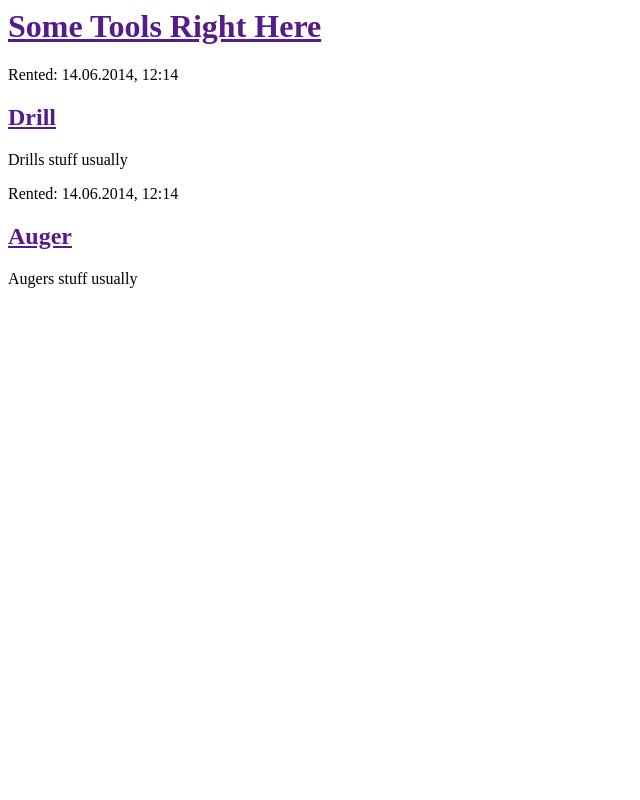
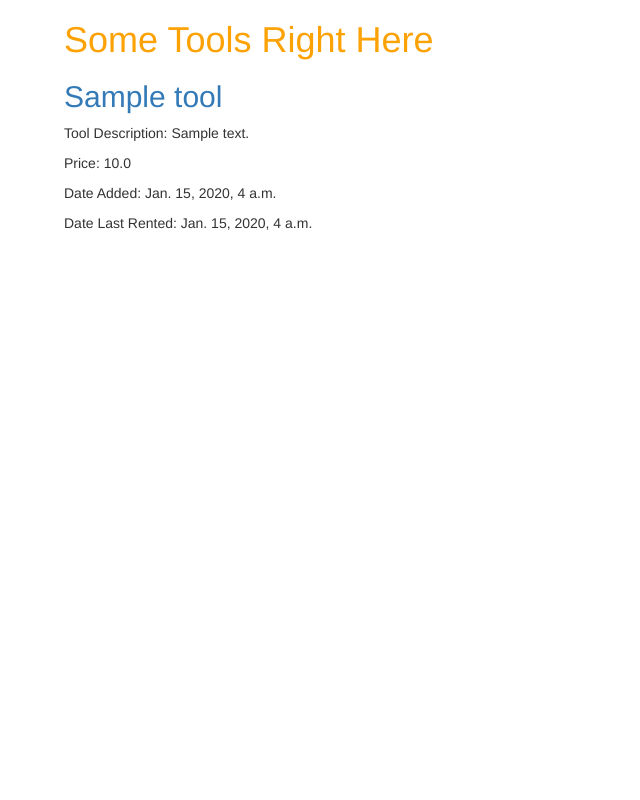
Before and after one commit to rkeisling/tool_rental_django, a Django app: page / in a window 1280 px wide. Shown: the whole page, without its empty margins (0-640 px from the left). Run offline with Django 3.2, Linux system fonts and the light colour scheme; tables that the repository leaves empty hold one stand-in row (values such as "Sample post"); some libraries are stand-ins or nearby versions.

Commit message:
Very basic webapp finished and up, preparing to add premade pages.

```diff
--- a/tool_rental/models.py
+++ b/tool_rental/models.py
@@ -13,6 +13,7 @@ class Tool(models.Model):
     price = models.FloatField()
     date_added = models.DateTimeField(default=timezone.now())
     date_rented = models.DateTimeField(blank=True, null=True)
+    num_available = models.IntegerField(default=0)
 
     def __str__(self):
         return self.tool_name
--- /dev/null
+++ b/tool_rental/static/css/tool_rental.css
@@ -0,0 +1,6 @@
+h1 a {
+    color: #FCA205;
+}
+body {
+    padding-left: 5%;
+}
--- a/tool_rental/templates/tool_rental/tool_list.html
+++ b/tool_rental/templates/tool_rental/tool_list.html
@@ -1,22 +1,23 @@
+{% load staticfiles %}
 <html>
     <head>
         <title>Tools</title>
+        <link rel="stylesheet" href="//maxcdn.bootstrapcdn.com/bootstrap/3.2.0/css/bootstrap.min.css">
+        <link rel="stylesheet" href="//maxcdn.bootstrapcdn.com/bootstrap/3.2.0/css/bootstrap-theme.min.css">
+        <link rel="stylesheet" href="{% static 'css/tool_rental.css' %}">
     </head>
     <body>
         <div>
-            <h1><a href="">Some Tools Right Here</a></h1>
+            <h1><a href="/">Some Tools Right Here</a></h1>
         </div>
+        {% for tool in tools %}
         <div>
-            <p>Rented: 14.06.2014, 12:14</p>
-            <h2><a href="">Drill</a></h2>
-            <p> Drills stuff usually
-            </p>
+            <h2><a href="">{{ tool.tool_name }}</a></h2>
+            <p>Tool Description: {{ tool.tool_descrip|linebreaksbr }}</p>
+            <p>Price: {{ tool.price }}</p>
+            <p>Date Added: {{ tool.date_added }}</p>
+            <p>Date Last Rented: {{ tool.date_rented }}</p>
         </div>
-        <div>
-            <p>Rented: 14.06.2014, 12:14</p>
-            <h2><a href="">Auger</a></h2>
-            <p> Augers stuff usually
-            </p>
-        </div>
+        {% endfor %}
     </body>
 </html>
--- a/tool_rental/views.py
+++ b/tool_rental/views.py
@@ -1,5 +1,8 @@
 from django.shortcuts import render
+from .models import Tool
+from django.utils import timezone
 
 
 def tool_list(request):
-    return render(request, 'tool_rental/tool_list.html', {})
+    tools = Tool.objects.order_by('price')
+    return render(request, 'tool_rental/tool_list.html', {'tools': tools})
```
Also changed, not shown: tool_rental/forms.py (added), tool_rental/migrations/0002_auto_20170321_1508.py (added).
